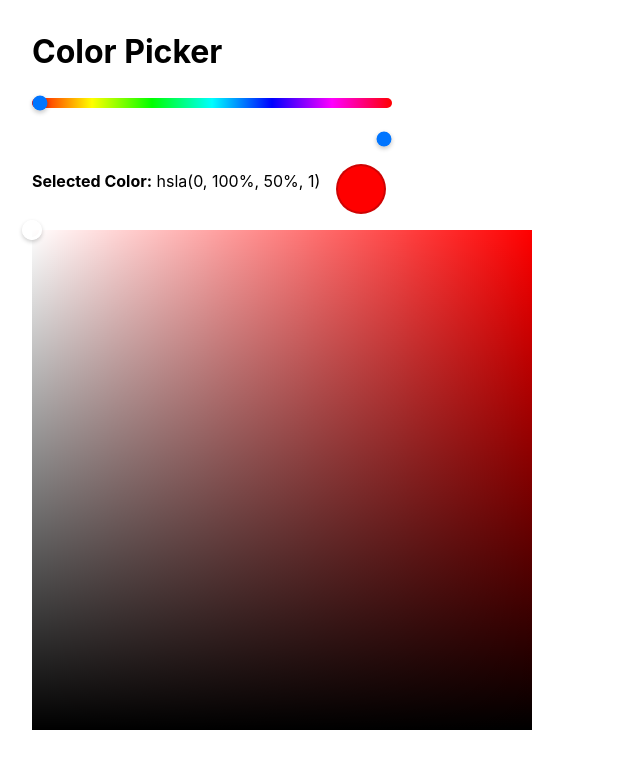
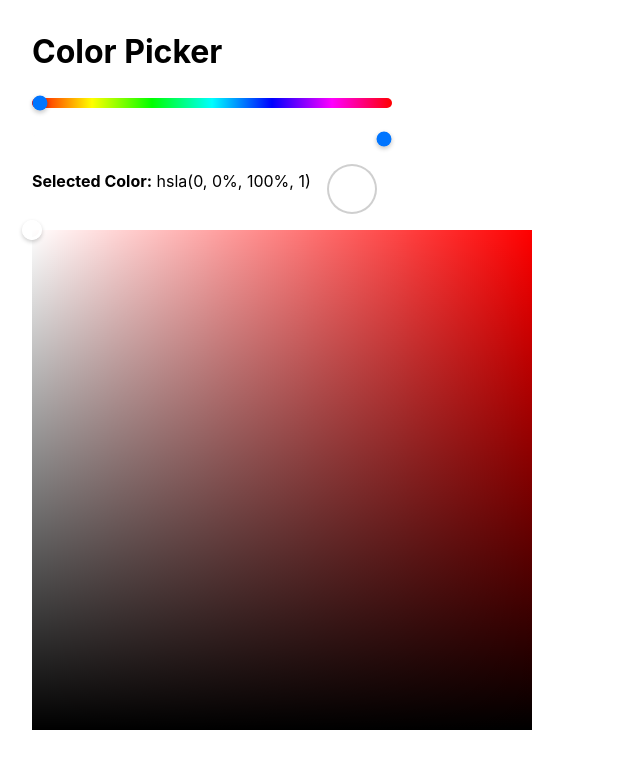
Before and after one commit to jphofmeister/color-picker, a React (Vite) app in the folder client/: page / in a window 1280 px wide. Shown: the top 768 px of the page, without its empty margins (0-640 px from the left). Built offline with nearby package versions, Linux system fonts and the light colour scheme.

Commit message:
get hsla selection to work

```diff
--- a/client/src/App.jsx
+++ b/client/src/App.jsx
@@ -4,6 +4,14 @@ import ColorPicker from "./components/ColorPicker";
 import HueInput from "./components/HueInput";
 import AlphaInput from "./components/AlphaInput";
 import FormInput from "./components/common/FormInput";
+
+const StyledSelectColor = styled.div`
+  width: 50px;
+  height: 50px;
+  border-radius: 50px;
+  border: 2px solid rgba(15, 15, 15, 0.2);
+  background-color: hsla(${props => props.$hue}, ${props => props.$saturation}%, ${props => props.$lightness}%, ${props => props.$alpha});
+`;
 
 const App = () => {
 
@@ -22,13 +30,11 @@ const App = () => {
       <AlphaInput rngAlpha={rngAlpha} setRngAlpha={setRngAlpha} rngHue={rngHue} saturation={saturation} lightness={lightness} />
 
       <div className="info">
-        <p>
-          <strong>Selected Color:</strong> hsla({rngHue}, {saturation}%, {lightness}%, {rngAlpha})
-        </p>
 
-        <div className="selected-color" style={{
-          background: `hsla(${rngHue}, ${saturation}%, ${lightness}%, ${rngAlpha})`
-        }}></div>
+        <p><strong>Selected Color:</strong> hsla({rngHue}, {saturation}%, {lightness}%, {rngAlpha})</p>
+
+        <StyledSelectColor $hue={rngHue} $saturation={saturation} $lightness={lightness} $alpha={rngAlpha} />
+
       </div>
 
       <ColorPicker hue={rngHue} setSaturation={setSaturation} setLightness={setLightness} />
--- a/client/src/components/AlphaInput.jsx
+++ b/client/src/components/AlphaInput.jsx
@@ -7,27 +7,27 @@ const AlphaInputContainer = styled.div`
   width: 360px;
   padding: 0;
   margin-bottom: 1rem;
-  background: #fff;
+  /* background: #fff; */
 
   input {
-    background: #fff !important;
-    background-color: #fff !important;
+    /* background: #fff !important;
+    background-color: #fff !important; */
 
     &::-webkit-slider-thumb {
       background-color: #fff !important;
-      background: hsla(${props => props.hue}, ${props => props.saturation}%, ${props => props.lightness}%, ${props => props.alpha});
+      background: hsla(${props => props.$hue}, ${props => props.$saturation}%, ${props => props.$lightness}%, ${props => props.$alpha});
     }
 
     &::-moz-range-thumb {
-      background: hsla(${props => props.hue}, ${props => props.saturation}%, ${props => props.lightness}%, ${props => props.alpha});
+      background: hsla(${props => props.$hue}, ${props => props.$saturation}%, ${props => props.$lightness}%, ${props => props.$alpha});
     }
 
     &::-webkit-slider-runnable-track {
-      background: linear-gradient(to right, hsla(${props => props.hue}, ${props => props.saturation}%, ${props => props.lightness}%, 0), hsla(${props => props.hue}, ${props => props.saturation}%, ${props => props.lightness}%, 1));
+      background: linear-gradient(to right, hsla(${props => props.$hue}, ${props => props.$saturation}%, ${props => props.$lightness}%, 0), hsla(${props => props.$hue}, ${props => props.$saturation}%, ${props => props.$lightness}%, 1));
     }
 
     &::-moz-range-track {
-      background: linear-gradient(to right, hsla(${props => props.hue}, ${props => props.saturation}%, ${props => props.lightness}%, 0), hsla(${props => props.hue}, ${props => props.saturation}%, ${props => props.lightness}%, 1));
+      background: linear-gradient(to right, hsla(${props => props.$hue}, ${props => props.$saturation}%, ${props => props.$lightness}%, 0), hsla(${props => props.$hue}, ${props => props.$saturation}%, ${props => props.$lightness}%, 1));
     }
   }
 `;
--- a/client/src/components/ColorPicker.jsx
+++ b/client/src/components/ColorPicker.jsx
@@ -35,10 +35,9 @@ const ColorPicker = (props) => {
 
   // let componentName = "ColorPicker";
 
-
   let hue = isEmpty(props) === false && isEmpty(props.hue) === false ? props.hue : "";
 
-  let setSaturation = isEmpty(props.setSaturation) === false ? props.setRsetSaturationgHue : noFunctionAvailable;
+  let setSaturation = isEmpty(props.setSaturation) === false ? props.setSaturation : noFunctionAvailable;
   let setLightness = isEmpty(props.setLightness) === false ? props.setLightness : noFunctionAvailable;
 
   const colorPickerRef = useRef(null);
@@ -94,82 +93,80 @@ const ColorPicker = (props) => {
   }, [colorPickerRef, scrollPosition]);
 
 
-  // * if color picker handle goes outside the color picker box, reset to the edge of the box --
+  // // * if color picker handle goes outside the color picker box, reset to the edge of the box --
+  // useEffect(() => {
+
+  //   let dragTop = dragHandlePosition.y;
+  //   let dragLeft = dragHandlePosition.x;
+
+  //   let colorPickerTop = colorPickerClientRect.top - colorPickerOffset.y;
+  //   let colorPickerBottom = colorPickerClientRect.bottom - colorPickerOffset.y;
+  //   let colorPickerLeft = colorPickerClientRect.left - colorPickerOffset.x;
+  //   let colorPickerRight = colorPickerClientRect.right - colorPickerOffset.x;
+
+  //   if (dragTop - 10 < colorPickerTop) {
+  //     dragTop = colorPickerTop;
+  //   };
+
+  //   if (dragTop - 10 > colorPickerBottom) {
+  //     dragTop = colorPickerBottom;
+  //   };
+
+  //   if (dragLeft - 10 < colorPickerLeft) {
+  //     dragLeft = colorPickerLeft;
+  //   };
+
+  //   if (dragLeft - 10 > colorPickerRight) {
+  //     dragLeft = colorPickerRight;
+  //   };
+
+  //   if (dragHandlePosition.y !== dragTop || dragHandlePosition.x !== dragLeft) {
+  //     setDragHandlePosition({
+  //       x: dragLeft,
+  //       y: dragTop
+  //     });
+  //   };
+
+  // }, [dragHandlePosition, colorPickerOffset, colorPickerClientRect]);
+
+
+  // * convert hsv to hsl -- 12/30/2023 JH
+  // https://stackoverflow.com/a/31851617
   useEffect(() => {
 
-    let dragTop = dragHandlePosition.y;
-    let dragLeft = dragHandlePosition.x;
+    if (isEmpty(colorPickerClientRect.width) === false && isEmpty(colorPickerClientRect.height) === false) {
 
-    let colorPickerTop = colorPickerClientRect.top - colorPickerOffset.y;
-    let colorPickerBottom = colorPickerClientRect.bottom - colorPickerOffset.y;
-    let colorPickerLeft = colorPickerClientRect.left - colorPickerOffset.x;
-    let colorPickerRight = colorPickerClientRect.right - colorPickerOffset.x;
+      let s_saturation = dragHandlePosition.x / colorPickerClientRect.width;
+      let v_brightness = 1 - (dragHandlePosition.y / colorPickerClientRect.height);
 
-    if (dragTop - 10 < colorPickerTop) {
-      dragTop = colorPickerTop;
+      if (v_brightness > 1) {
+        v_brightness = 1;
       };
 
-    if (dragTop - 10 > colorPickerBottom) {
-      dragTop = colorPickerBottom;
+      if (v_brightness < 0) {
+        v_brightness = 0;
       };
 
-    if (dragLeft - 10 < colorPickerLeft) {
-      dragLeft = colorPickerLeft;
+      // * both hsv and hsl values are in [0, 1]
+      let l_lightness = (2 - s_saturation) * v_brightness / 2;
+
+      if (l_lightness != 0) {
+        if (l_lightness == 1) {
+          s_saturation = 0;
+        } else if (l_lightness < 0.5) {
+          s_saturation = s_saturation * v_brightness / (l_lightness * 2);
+        } else {
+          s_saturation = s_saturation * v_brightness / (2 - l_lightness * 2);
+        };
       };
 
-    if (dragLeft - 10 > colorPickerRight) {
-      dragLeft = colorPickerRight;
+      setSaturation(Math.round(s_saturation * 100));
+      setLightness(Math.round(l_lightness * 100));
+
     };
 
-    if (dragHandlePosition.y !== dragTop || dragHandlePosition.x !== dragLeft) {
-      setDragHandlePosition({
-        x: dragLeft,
-        y: dragTop
-      });
-    };
 
-  }, [dragHandlePosition, colorPickerOffset, colorPickerClientRect]);
-
-
-  // pageX = saturation 0 - 100
-  // pageY = brightness (not lightness) 0 - 100
-
-  // https://stackoverflow.com/a/31851617
-  // function hsv_to_hsl(h, s, v) {
-  //   // both hsv and hsl values are in [0, 1]
-  //   var l = (2 - s) * v / 2;
-
-  //   if (l != 0) {
-  //     if (l == 1) {
-  //       s = 0;
-  //     } else if (l < 0.5) {
-  //       s = s * v / (l * 2);
-  //     } else {
-  //       s = s * v / (2 - l * 2);
-  //     }
-  //   }
-
-  //   return [h, s, l];
-  // }
-
-
-  // const handleDrop = (event) => {
-
-  //   // event.dataTransfer.setDragImage(dragItemRef.current, dragItemRef.current.getBoundingClientRect().width / 2, dragItemRef.current.getBoundingClientRect().height / 2);
-
-  //   let newPosition = {
-  //     x: event.pageX - colorPickerOffset.x,
-  //     y: event.pageY - colorPickerOffset.y
-  //   };
-
-  //   console.log("newPosition", newPosition);
-
-  //   setDragHandlePosition(newPosition);
-
-  //   setIsDragging(false);
-
-
-  // };
+  }, [dragHandlePosition, colorPickerClientRect]);
 
 
   const handleDragStart = (event) => {
```
Lines whose indentation alone changed are shown as unchanged.
